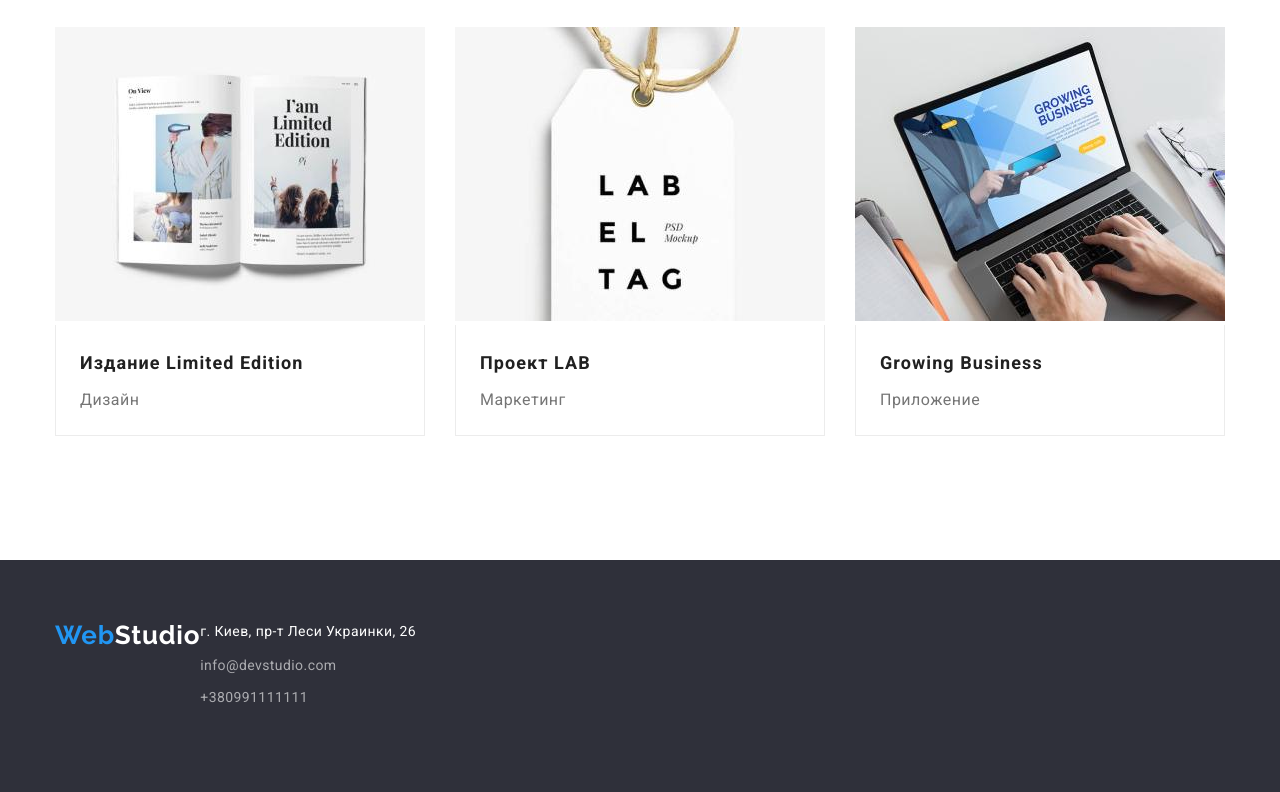
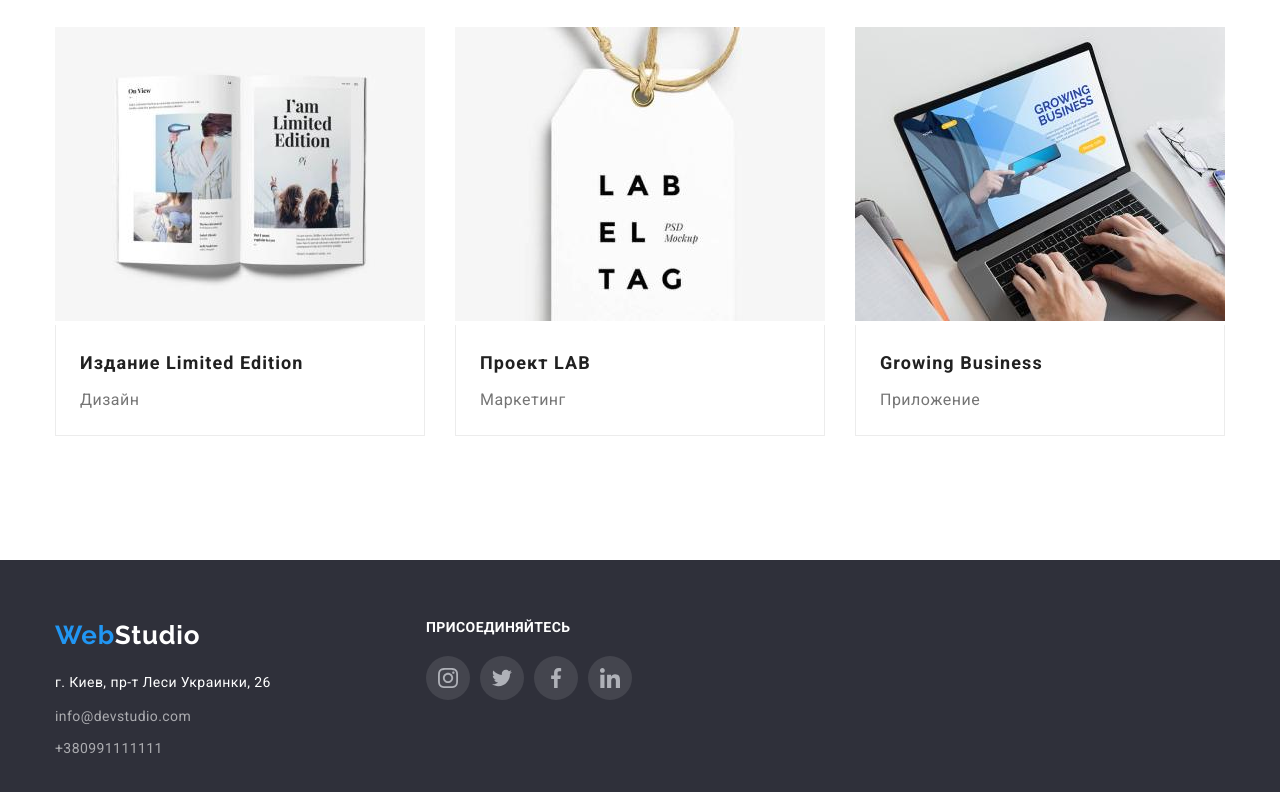
Before and after one commit to Evgeniy-Nazarov/goit-markup-hw-04, a plain HTML site: page portfolio.html in a window 1280 px wide. Shown: the part 1122-1914 px from the top of the page. Drawn offline with nearby package versions, Linux system fonts and the light colour scheme; files whose address does not match are found by name.

Commit message:
Update portfolio.html

```diff
--- a/portfolio.html
+++ b/portfolio.html
@@ -20,20 +20,32 @@
 </head>
 
 <body>
+    <!-- ---------------------------------Хэдер----------------------------------------------- -->
     <header class="header">
         <div class="header-container container">
             <nav class="header-nav nav-container">
                 <a href="./index.html" lang="en" class="logo logo-header">Web<span>Studio</span></a>
                 <ul class="nav-menu list">
                     <li class="nav-item"><a class="nav-link link" href="./index.html">Студия</a></li>
-                    <li class="nav-item"><a class="nav-link link current" href="./portfolio.html">Портфолио</a></li>
+
+                    <li class="nav-item"><a class="nav-link link current" href="./portfolio.html">Портфолио</a>
+                    </li>
                     <li class="nav-item"><a class="nav-link link" href="#">Контакты</a></li>
                 </ul>
             </nav>
+            <!-- --------------------------------------Контакты-Хэдэр-------------------------------------------              -->
             <ul class="contact-menu header contact-container">
-                <li class="contact-item list"><a class="header-mail link"
-                        href="mailto:info@devstudio.com">info@devstudio.com</a></li>
-                <li class="contact-item list"><a class="header-tel link" href="tel:+380961111111">+380961111111</a></li>
+
+                <li class="contact-item list"><a class="header-mail link" href="mailto:info@devstudio.com"><svg
+                            class="header-icon" width="16" height="12">
+                            <use href="./images/sprite-4.svg#icon-mail"></use>
+                        </svg>info@devstudio.com</a>
+                </li>
+
+                <li class="contact-item list"><a class="header-tel link" href="tel:+380961111111"><svg
+                            class="header-icon" width="10" height="16">
+                            <use href="./images/sprite-4.svg#icon-smartphone"></use>
+                        </svg>+380961111111</a></li>
             </ul>
         </div>
     </header>
@@ -129,6 +141,7 @@
         </main>
         <footer class="footer">
             <div class="footer-container container">
+                <div class="footer-information">
                     <a href="./index.html" lang="en" class="logo logo-footer">Web<span>Studio</span></a>
                     <address class="footer-adress">
                         <ul class="contact-menu-footer">
@@ -143,9 +156,43 @@
                         </ul>
                     </address>
                 </div>
+                <div class="footer-social">
+                    <h3 class="footer-social-text">присоединяйтесь</h3>
+                    <ul class="footer-icon social-list">
+                        <li class="social-item list">
+                            <a href="" class="social-link-black">
+                                <svg class="social-icon list" width="20" height="20">
+                                    <use href="./images/sprite.svg#icon-instagram"></use>
+                                </svg>
+                            </a>
+                        </li>
+                        <li class="social-item list">
+                            <a href="" class="social-link-black">
+                                <svg class="social-icon list" width="20" height="20">
+                                    <use href="./images/sprite.svg#icon-twitter"></use>
+                                </svg>
+                            </a>
+                        </li>
+                        <li class="social-item list">
+                            <a href="" class="social-link-black">
+                                <svg class="social-icon list" width="20" height="20">
+                                    <use href="./images/sprite.svg#icon-facebook"></use>
+                                </svg>
+                            </a>
+                        </li>
+                        <li class="social-item list">
+                            <a href="" class="social-link-black">
+                                <svg class="social-icon list" width="20" height="20">
+                                    <use href="./images/sprite.svg#icon-linkedin"></use>
+                                </svg>
+                            </a>
+                        </li>
+                    </ul>
+                </div>
+            </div>
+
         </footer>
         </main>
-
         </body>
 
         </html>
```
Lines whose indentation alone changed are shown as unchanged.
